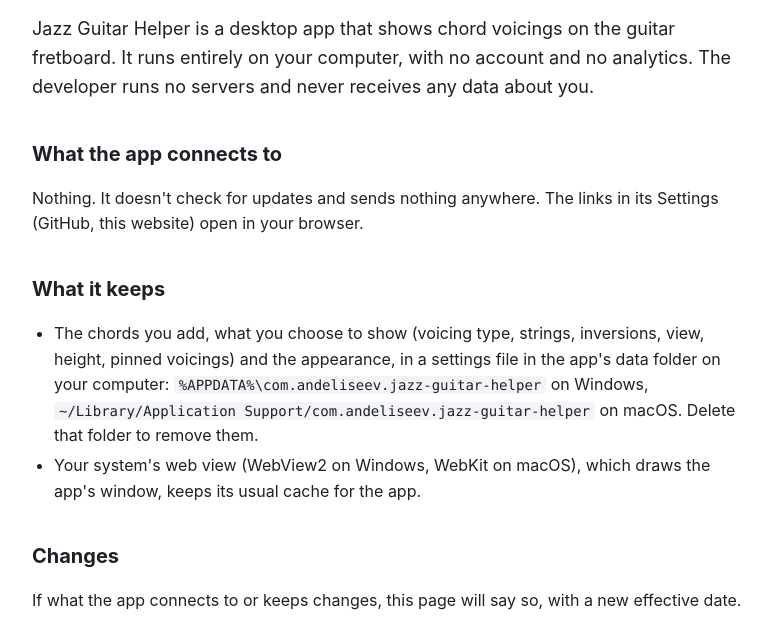
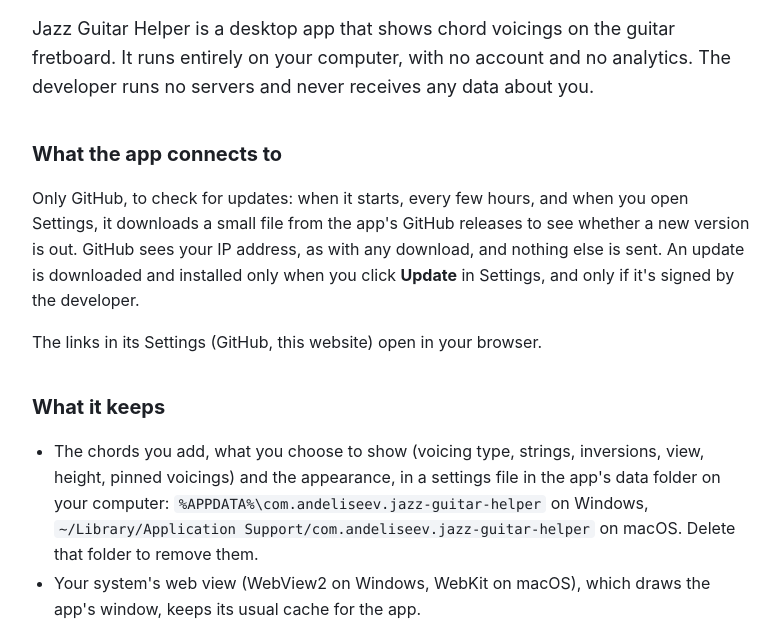
Before and after one commit to andeliseev/andeliseev.github.io, a plain HTML site: page jazz-guitar-helper/privacy.html in a window 1280 px wide. Shown: the part 177-800 px from the top of the page, without its empty margins (248-1028 px from the left). Drawn offline with Linux system fonts and the light colour scheme.

Commit message:
Jazz Guitar Helper: the app checks GitHub for updates; new screenshots with fret numbers under each fretboard

```diff
--- a/jazz-guitar-helper/privacy.html
+++ b/jazz-guitar-helper/privacy.html
@@ -21,9 +21,13 @@
 
     <h2>What the app connects to</h2>
     <p>
-      Nothing. It doesn't check for updates and sends nothing anywhere. The links in its Settings
-      (GitHub, this website) open in your browser.
+      Only GitHub, to check for updates: when it starts, every few hours, and when you open Settings,
+      it downloads a small file from the app's GitHub releases to see whether a new version is out.
+      GitHub sees your IP address, as with any download, and nothing else is sent. An update is
+      downloaded and installed only when you click <b>Update</b> in Settings, and only if it's signed
+      by the developer.
     </p>
+    <p>The links in its Settings (GitHub, this website) open in your browser.</p>
 
     <h2>What it keeps</h2>
     <ul>
```
Also changed, not shown: jazz-guitar-helper/index.html (+4 -2 lines), jazz-guitar-helper/screenshot-dark.png, jazz-guitar-helper/screenshot-light.png.
